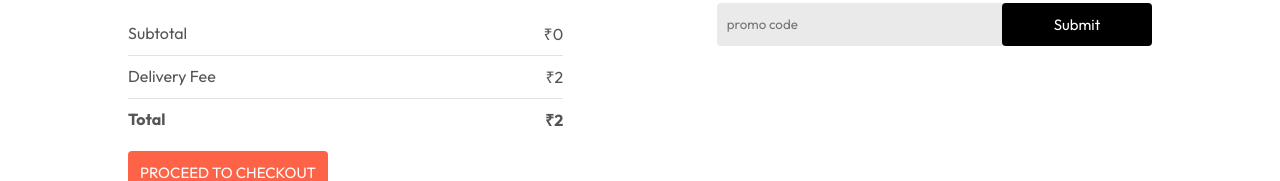
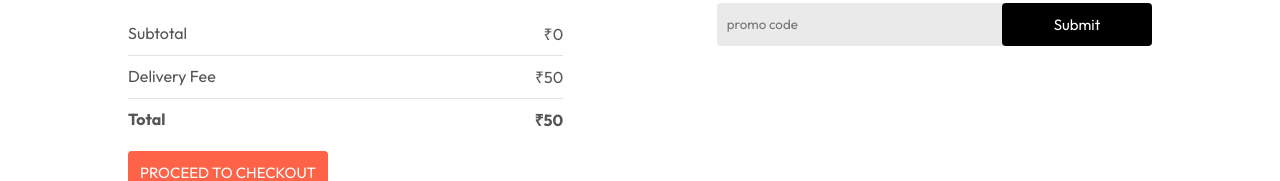
Before and after one commit to Manojnm24/CBA_Project, a React (Vite) app in the folder frontend/: page /cart in a window 1280 px wide. Shown: the part 406-587 px from the top of the page. Built offline with nearby package versions, Linux system fonts and the light colour scheme.

Commit message:
Fixed a value

```diff
--- a/frontend/src/pages/Cart/Cart.jsx
+++ b/frontend/src/pages/Cart/Cart.jsx
@@ -53,12 +53,12 @@ const Cart = () => {
             <hr />
             <div className="cart-total-details">
              <p>Delivery Fee</p>
-             <p>₹{2}</p>
+             <p>₹{50}</p>
             </div>
             <hr />
             <div className="cart-total-details">
               <b>Total</b>
-              <b>₹{getTotalCartAmount()+2}</b>
+              <b>₹{getTotalCartAmount()+50}</b>
             </div>
           </div>
           <button onClick={()=>navigate('/order')}>PROCEED TO CHECKOUT</button>
```
